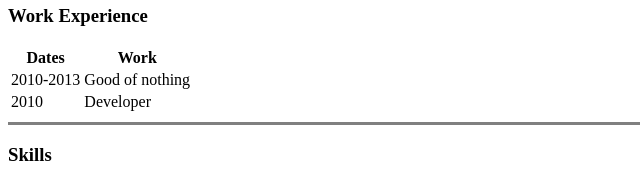
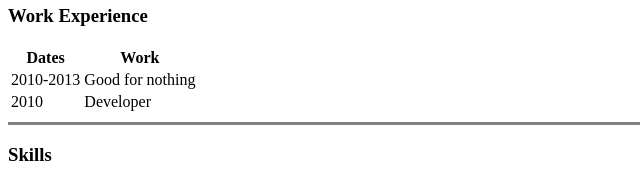
Before and after one commit to imvik2000/cv, a plain HTML site: page index.html in a window 1280 px wide. Shown: the part 482-663 px from the top of the page, 0-640 px from the left. Drawn offline with Linux system fonts and the light colour scheme.

Commit message:
Updated index.html

```diff
--- a/index.html
+++ b/index.html
@@ -35,7 +35,7 @@
 
     <tr>
       <td>2010-2013</td>
-      <td>Good of nothing</td>
+      <td>Good for nothing</td>
     </tr>
     <tr>
       <td>2010</td>
```
